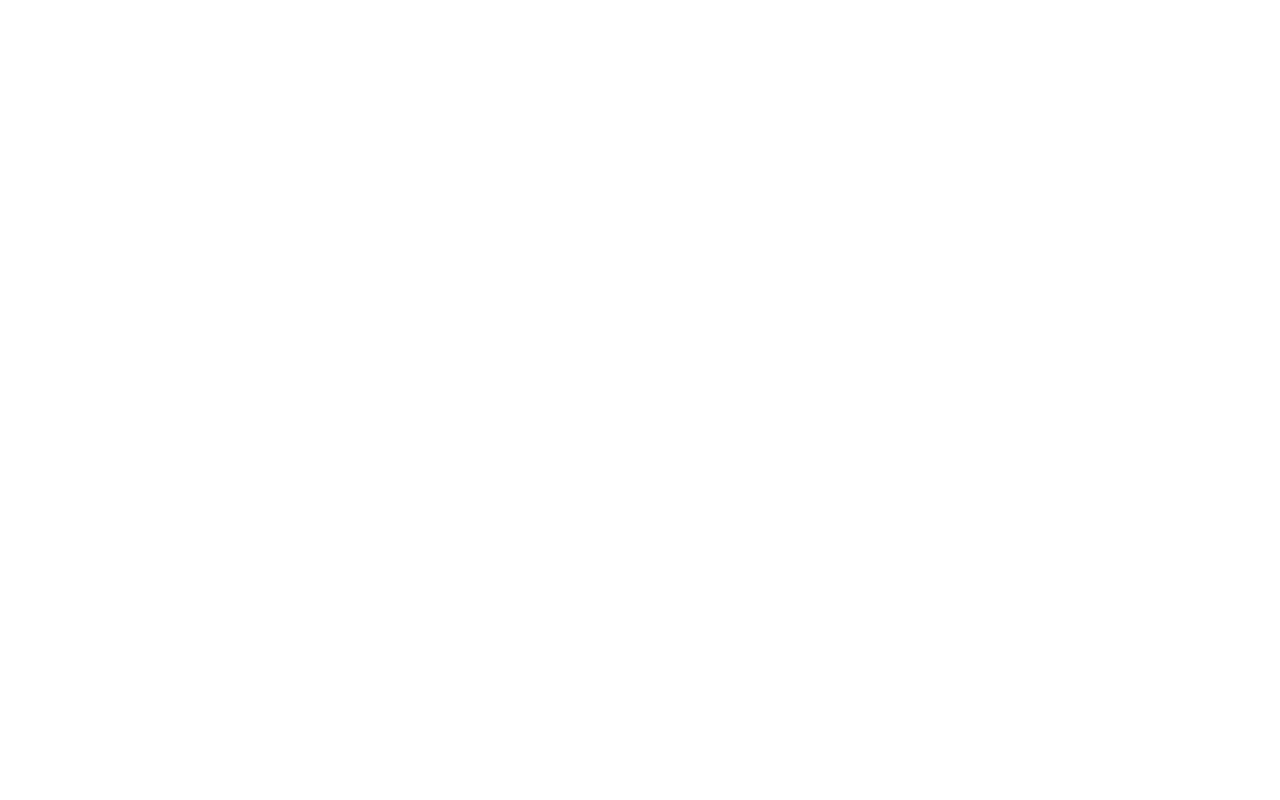
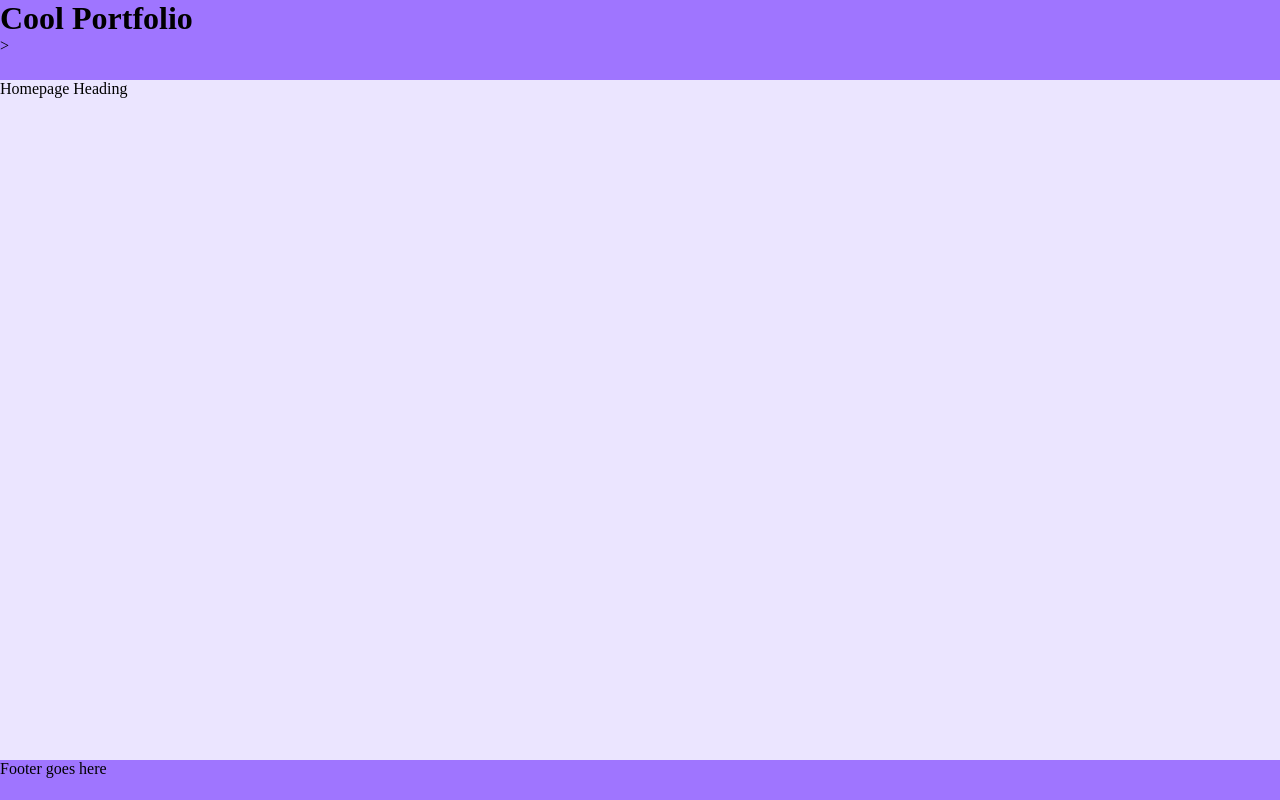
Before and after one commit to Shalulu94/Feb24-t1w3-bigwebsite, a plain HTML site: page index.html in a window 1280 px wide. Drawn offline with Linux system fonts and the light colour scheme.

Commit message:
added homepage

```diff
--- a/index.html
+++ b/index.html
@@ -0,0 +1,25 @@
+<!DOCTYPE html>
+<html lang="en">
+<head>
+    <meta charset="UTF-8">
+    <meta name="viewport" content="width=device-width, initial-scale=1.0">
+    <title>My Portfolio</title>
+    <link rel="stylesheet" href="style.css">
+</head>
+<body>
+    <header>
+		<h1>Cool Portfolio</h1>>
+        <nav>
+                <a href="http://"></a>
+        </nav>
+
+	</header>
+	<main>
+		Homepage Heading
+	</main>
+	<footer>
+		Footer goes here
+	</footer>
+
+</body>
+</html>
--- a/style.css
+++ b/style.css
@@ -2,9 +2,44 @@
 
 
 :root {
-    --yinmn-blue: #355070ff;
-    --chinese-violet: #6d597aff;
-    --china-rose: #b56576ff;
-    --light-coral: #e56b6fff;
-    --buff: #eaac8bff;
+    --purple-heart-50: #f3f1ff;
+	--purple-heart-100: #ebe5ff;
+	--purple-heart-200: #d9ceff;
+	--purple-heart-300: #bea6ff;
+	--purple-heart-400: #9f75ff;
+	--purple-heart-500: #843dff;
+	--purple-heart-600: #7916ff;
+	--purple-heart-700: #6b04fd;
+	--purple-heart-800: #5a03d5;
+	--purple-heart-900: #4b05ad;
+	--purple-heart-950: #2c0076;
  }
+
+ * {
+	margin: 0;
+}
+
+body {
+	display: flex;
+	flex-direction: column;
+	background-color: var(--purple-heart-100);
+}
+
+header {
+	background-color: var(--purple-heart-400);
+    height: 10dvh;
+}
+footer {
+	background-color: var(--purple-heart-400);
+    height: 5dvh;
+}
+
+main {
+    min-height: 85dvh;
+}
+
+/*
+header, footer {
+	background-color: var(--purple-heart-400);
+}
+*/
```
